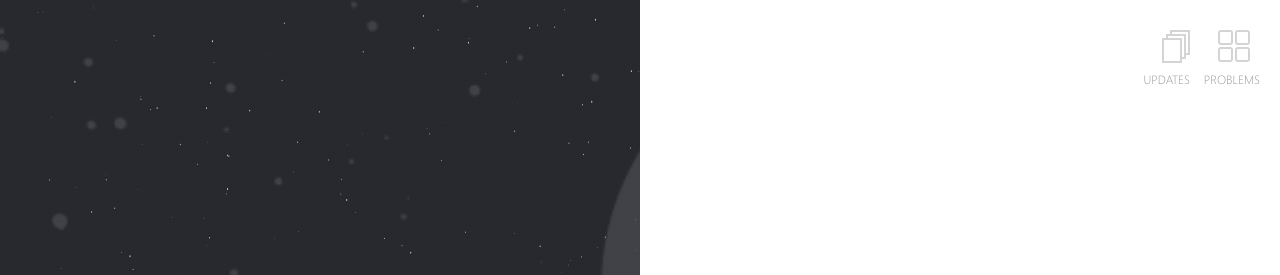
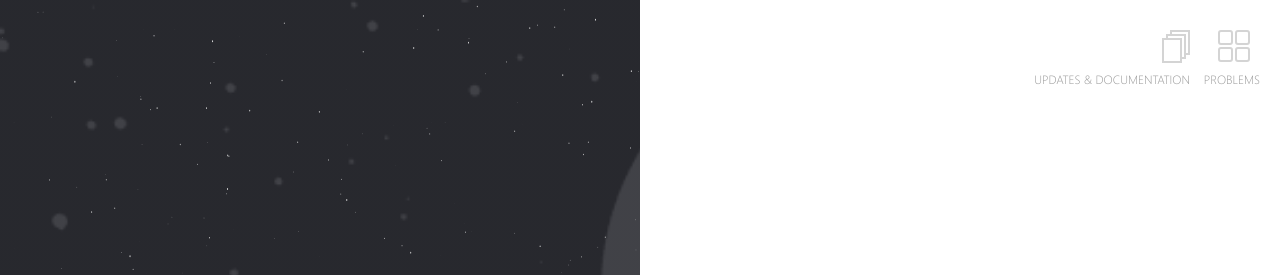
Before and after one commit to pbgrillo/FES, a Jekyll site: the page built from index.md, in a window 1280 px wide. Shown: the top 275 px of the page. Built offline with Jekyll 4.4.1, drawn with Linux system fonts in a browser that asks for light colours; our own code applies the rules of GitHub Pages for plain Markdown files.

Commit message:
Update home.html

```diff
--- a/_layouts/home.html
+++ b/_layouts/home.html
@@ -25,7 +25,7 @@ layout: compress
 
   <div class="block-right">
     <a href="{{ site.url }}/posts" title="posts" class="posts-menu-icon"></a>
-    <span class="posts-link">UPDATES</span>
+    <span class="posts-link">UPDATES & DOCUMENTATION</span>
     <a title="project" class="projects-menu-icon">
       <span></span>
     </a>
```
